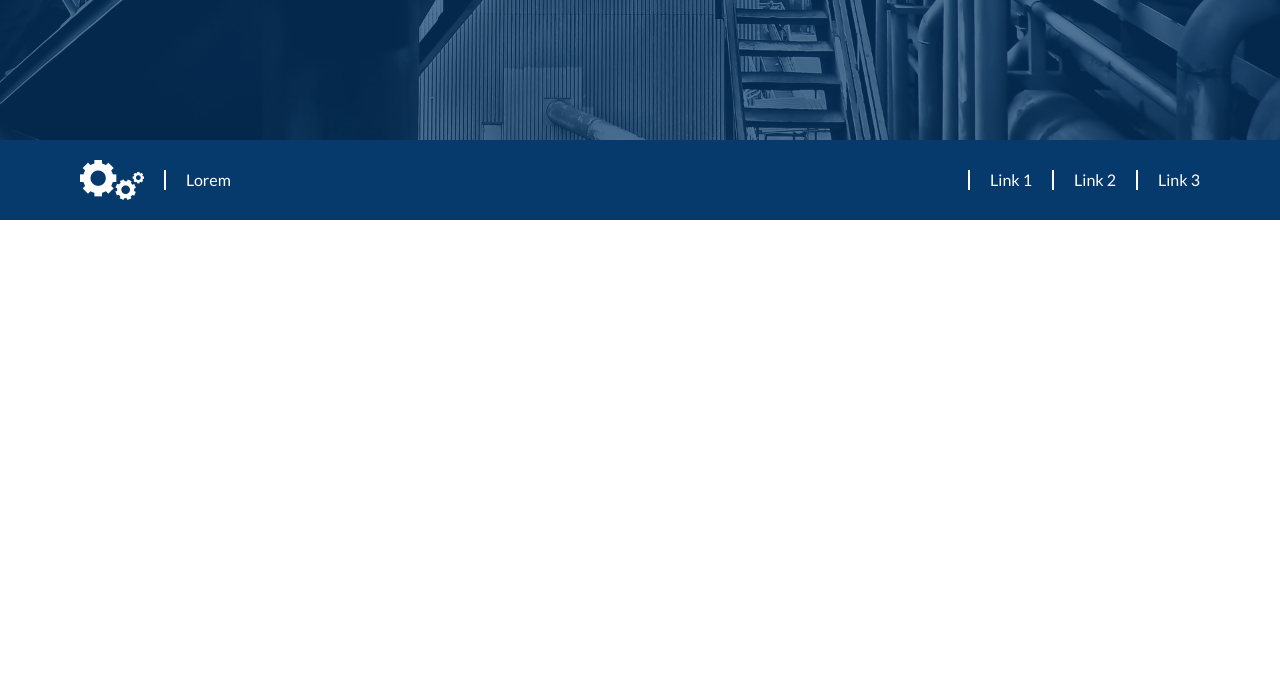
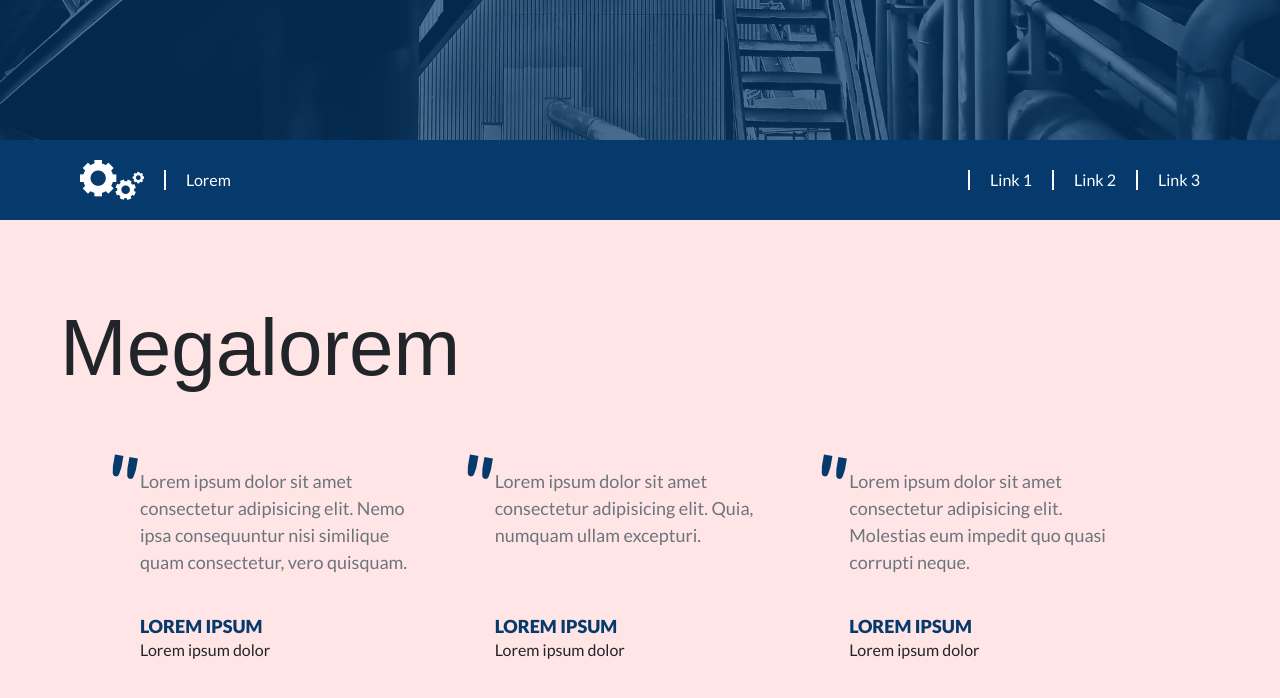
Before and after one commit to darioc25/white_template, a plain HTML site: page index.html in a window 1280 px wide. Shown: the part 660-1358 px from the top of the page. Drawn offline with nearby package versions, Linux system fonts and the light colour scheme; a web font is replaced by a local one.

Commit message:
Section 1 finished

```diff
--- a/index.html
+++ b/index.html
@@ -37,6 +37,35 @@
                     <h6 class="custom-navbar-link">Link 3</h6>
                 </div>
             </nav>
+            <!-- Section 1 -->
+            <section class="custom-container-section-1">
+                <div class="row m-0">
+                    <div class="col-12 mb-5 p-0"><h3 class="title-section-1 text-center text-lg-start">Megalorem</h3></div>
+                    <div class="col-12 row m-auto px-lg-5 mt-4">
+                        <div class="col-12 col-lg-4 d-flex flex-column justify-content-between">
+                            <p class="quote-paragraph-section-1"><span class="quote-style-section-1">"</span>Lorem ipsum dolor sit amet consectetur adipisicing elit. Nemo ipsa consequuntur nisi similique quam consectetur, vero quisquam.</p>
+                            <div class="secondary-paragraph-section-1">
+                                <h6 class="secondary-title-paragraph-section-1">LOREM IPSUM</h6>
+                                <p class="secondary-subtitle-paragraph-section-1">Lorem ipsum dolor</p>
+                            </div>
+                        </div>
+                        <div class="col-12 col-lg-4 d-flex flex-column justify-content-between">
+                            <p class="quote-paragraph-section-1"><span class="quote-style-section-1">"</span>Lorem ipsum dolor sit amet consectetur adipisicing elit. Quia, numquam ullam excepturi.</p>
+                            <div class="secondary-paragraph-section-1">
+                                <h6 class="secondary-title-paragraph-section-1">LOREM IPSUM</h6>
+                                <p class="secondary-subtitle-paragraph-section-1">Lorem ipsum dolor</p>
+                            </div>
+                        </div>
+                        <div class="col-12 col-lg-4 d-flex flex-column justify-content-between">
+                            <p class="quote-paragraph-section-1"><span class="quote-style-section-1">"</span>Lorem ipsum dolor sit amet consectetur adipisicing elit. Molestias eum impedit quo quasi corrupti neque.</p>
+                            <div class="secondary-paragraph-section-1">
+                                <h6 class="secondary-title-paragraph-section-1">LOREM IPSUM</h6>
+                                <p class="secondary-subtitle-paragraph-section-1">Lorem ipsum dolor</p>
+                            </div>
+                        </div>
+                    </div>
+                </div>
+            </section>
         </main>
         <footer></footer>
         <!-- Bootstrap Script -->
--- a/style.css
+++ b/style.css
@@ -12,6 +12,7 @@
 
 body{
     height: 4000px;
+    background-color: rgba(255, 0, 0, 0.1) !important;
 }
 
 /* Header */
@@ -71,8 +72,64 @@ body{
     padding-left: 20px;
 }
 
-/* Media Query */
-@media screen and (max-width: 768px) {
+/* Section 1 */
+.custom-container-section-1{
+    margin: 80px 60px;
+}
+
+.title-section-1{
+    font-size: 80px;
+    font-family: var(--title-font);
+    margin: 0px;
+}
+
+.quote-style-section-1{
+    position: absolute;
+    font-size: 80px;
+    font-weight: 600;
+    color: var(--main-color);
+    top: -45px;
+    left: -35px;
+    transform: rotate(10deg);
+}
+
+.quote-paragraph-section-1{
+    position: relative;
+    font-size: 18px;
+    margin: 0px 20px;
+    font-family: var(--text-font);
+    font-weight: 400;
+    color: rgb(108, 117, 126);
+}
+
+.secondary-paragraph-section-1{
+    margin: 40px 20px 0px 20px;
+}
+
+.secondary-title-paragraph-section-1{
+    font-family: var(--text-font);
+    font-weight: 800;
+    font-size: 18px;
+    color: var(--main-color);
+    margin: 0px;
+}
+
+.secondary-subtitle-paragraph-section-1{
+    font-family: var(--text-font);
+    font-weight: 400;
+    font-size: 16px;
+    margin: 0px;
+}
+
+/* Media Query Large Screen "LG" */
+@media screen and (max-width: 992px){
+    .secondary-paragraph-section-1{
+        margin: 10px 20px 40px 20px;
+    }
+}
+
+/* Media Query Medium Screen "MD" */
+@media screen and (max-width: 768px){
     .custom-navbar{
         height: 230px;
         display: flex;
@@ -105,3 +162,18 @@ body{
         padding: 0px;
     }
 }
+
+/* Media Query Small Screen "SM" */
+@media screen and (max-width : 576px){
+    .title-section-1{
+        font-size: 45px;
+    }
+
+    .quote-paragraph-section-1{
+        margin: 30px 0px 20px 0px;
+    }
+
+    .secondary-paragraph-section-1{
+        margin: 0px 0px 40px 0px;
+    }
+}
```
